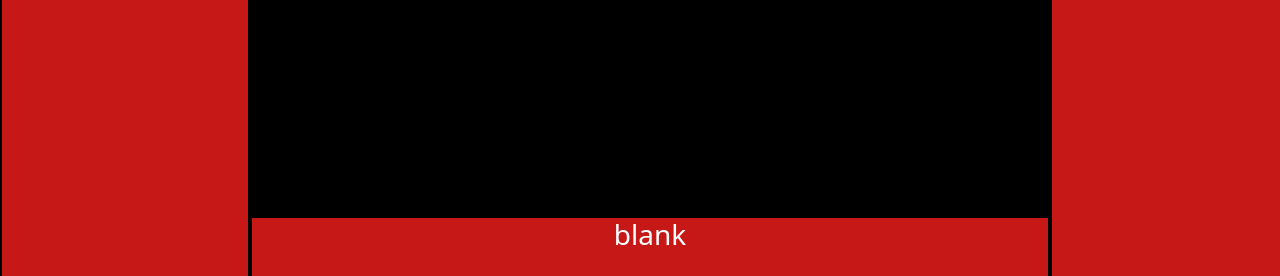
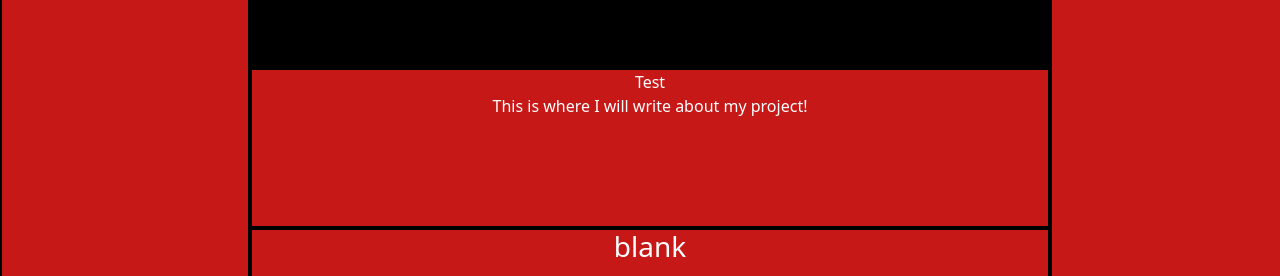
Before and after one commit to madbartley/portfolio, a React (Vite) app in the folder frontend/: page /mixed-project in a window 1280 px wide. Shown: the part 519-795 px from the top of the page. Built offline with nearby package versions, Linux system fonts and the light colour scheme; no server answers.

Commit message:
Added a title and description section to the project page

```diff
--- a/frontend/src/pages/MixedProject.jsx
+++ b/frontend/src/pages/MixedProject.jsx
@@ -79,6 +79,7 @@ function MixedProject() {
         <div className="mixed-project-container">
             <div className="menu-pop-out"><h3>left side</h3><PopOutMenu /></div>
             <div className="main-image"><h3>main image</h3></div>
+            <div className="project"><div id="project-title">{project}</div><div id="description">This is where I will write about my project!</div></div>
             {/*The larger class element has a flex item inside it called docs-div that holds the actual moving stuff*/}
             {/* <div className="item-container"> */}
             <div className="docs" ref = {docs}><div id="docs-div" ref = {docsElement}><h3>docs</h3></div><div className="inner-words">View my documentation</div></div>
--- a/frontend/src/styles/Home.css
+++ b/frontend/src/styles/Home.css
@@ -61,7 +61,7 @@ body {
 }
 
 #title {
-    color: #CC2936;
+    color: #023C45;
     font-size: 120px;
     position: absolute;
     bottom: 55px;
@@ -74,7 +74,7 @@ body {
 
 #tagline {
     font-size: 25px;
-    color: #CC2936;
+    color: #023C45;
     position: absolute;
     white-space: nowrap;
     overflow: hidden;
--- a/frontend/src/styles/MixedProject.css
+++ b/frontend/src/styles/MixedProject.css
@@ -7,9 +7,10 @@
         "menu-pop-out main-image main-image main-image main-image updates r-side"
         "menu-pop-out docs vids pics demo updates r-side"
         "menu-pop-out docs vids pics demo updates r-side"
+        "menu-pop-out project project project project updates r-side"
         "menu-pop-out blank blank blank blank updates r-side";
     grid-template-columns: 250px 200px 200px 200px 200px 425px auto;
-    grid-template-rows: 75px 40% 40% auto;
+    grid-template-rows: 75px 40% 12% 12% 20% auto;
 }
 
 div {
@@ -20,7 +21,6 @@ div {
     background-color: rgb(199, 24, 24);
     margin: 2px;
     grid-area: menu-pop-out;
-    /*width: 75px;*/
     z-index: 100;
 }
 
@@ -125,6 +125,12 @@ div {
     grid-area: blank;
 }
 
+.mixed-project-container > div.project {
+    background-color: rgb(199, 24, 24);
+    margin: 2px;
+    grid-area: project;
+}
+
 /* for the words inside the pop-up squares */
 .inner-words {
     font-size: 12px;
```
